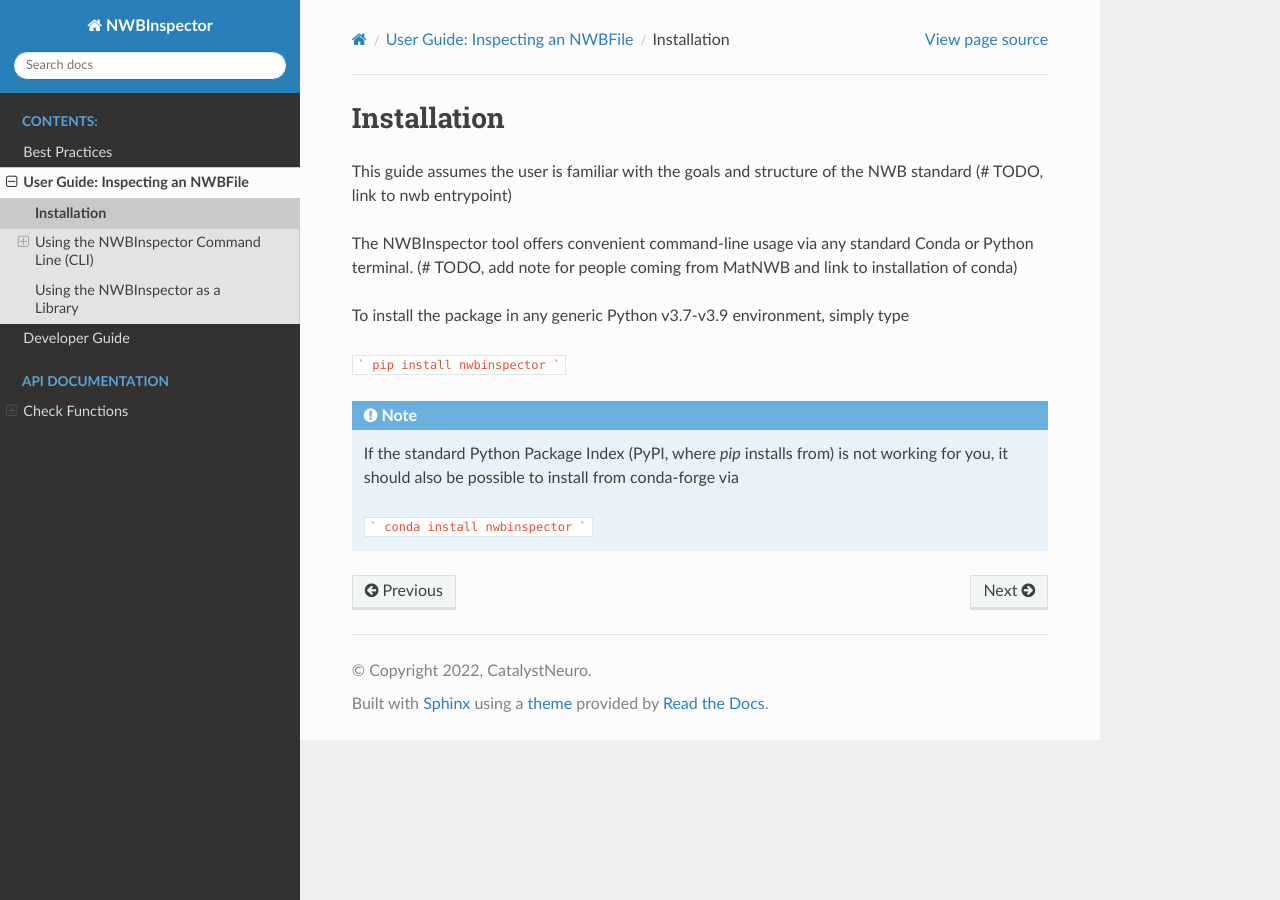
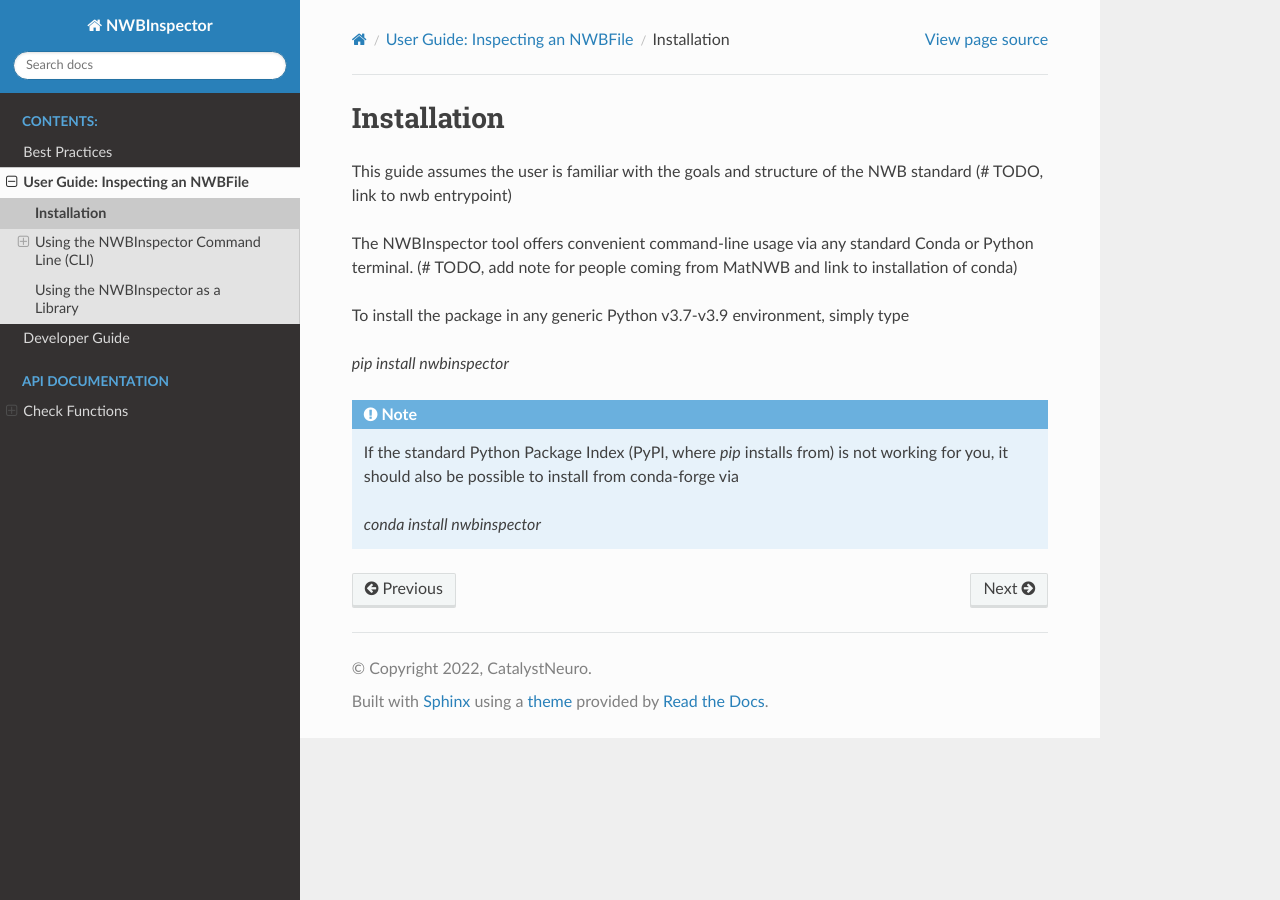
Before and after one commit to NeurodataWithoutBorders/nwbinspector, a Sphinx documentation site: the page built from docs/installation.rst, in a window 1280 px wide. Built offline with Sphinx 7.4.7 and the Read the Docs theme 2.0.0, drawn with Linux system fonts in a browser that asks for light colours; pages that are not in the unit, such as notebooks, are missing from menus.

````diff
--- a/docs/installation.rst
+++ b/docs/installation.rst
@@ -7,15 +7,11 @@ The NWBInspector tool offers convenient command-line usage via any standard Cond
 
 To install the package in any generic Python v3.7-v3.9 environment, simply type
 
-```
-pip install nwbinspector
-```
+`pip install nwbinspector`
 
 .. note::
 
     If the standard Python Package Index (PyPI, where `pip` installs from) is not working for you, it
     should also be possible to install from conda-forge via
 
-    ```
-    conda install nwbinspector
-    ```
+    `conda install nwbinspector`
````
